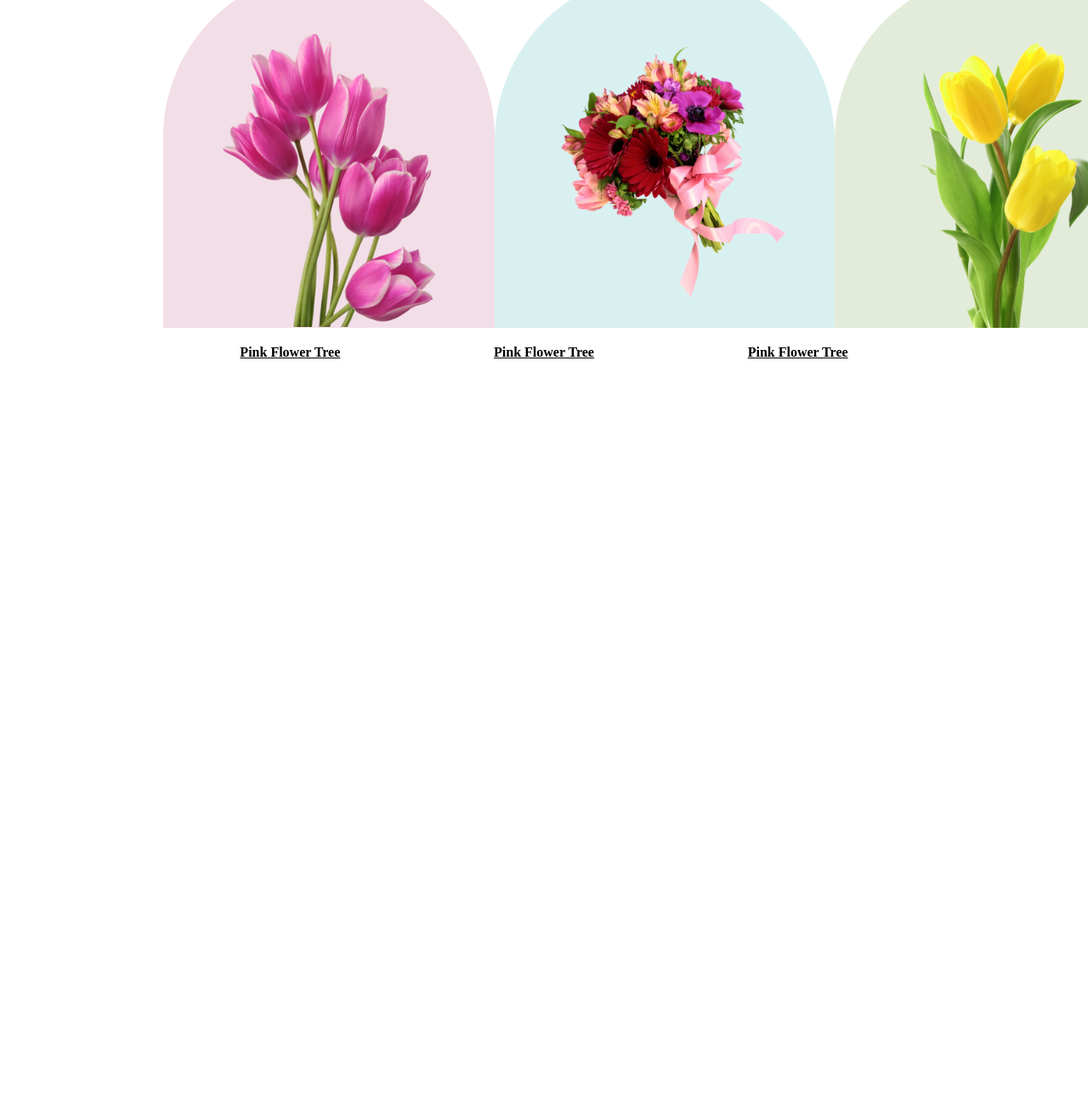
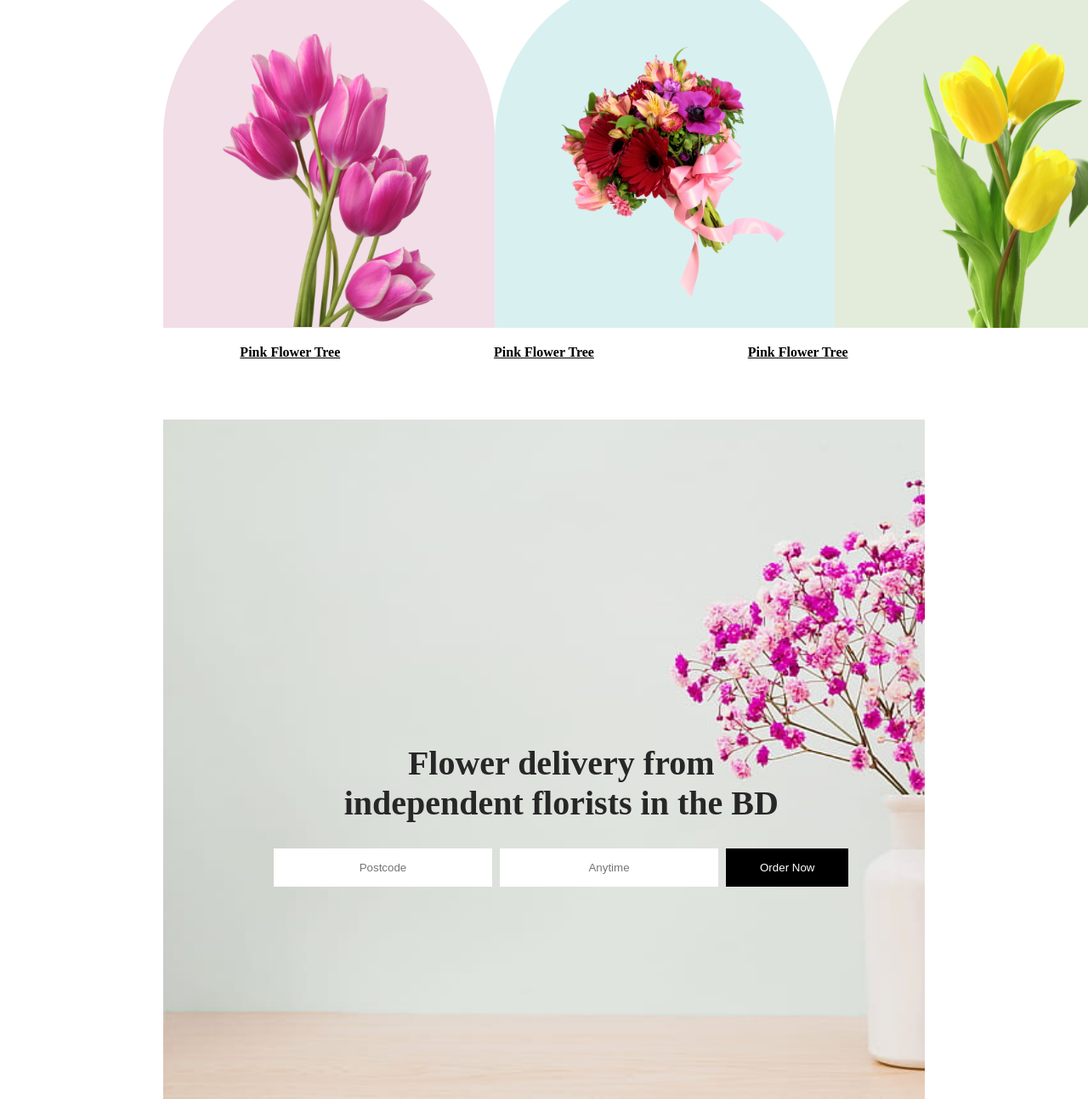
Before and after one commit to Md-Arman01/Assignment-1, a plain HTML site: page index.html in a window 1280 px wide. Shown: the part 1153-2447 px from the top of the page at 85% size. Before the commit the page ends 1577 px from the top, so only its background shows below. Drawn offline with Linux system fonts and the light colour scheme.

Commit message:
added bonus section

```diff
--- a/index.html
+++ b/index.html
@@ -5,6 +5,7 @@
     <meta name="viewport" content="width=device-width, initial-scale=1.0">
     <title>Assignment-1</title>
     <link rel="stylesheet" href="style/style.css">
+    <script src="https://kit.fontawesome.com/8cdef2cb71.js" crossorigin="anonymous"></script>
 </head>
 <body>
     <header>
@@ -45,6 +46,17 @@
                 <h4><u>Pink Flower Tree</u></h4>
              </div>
         </section>
+        <!-- Bonus section -->
+        <section class="bonus-banner">
+            <div class="text-container">
+                <h1 class="flowers-title">Flower delivery from <br> independent florists in the BD</h1>
+                <form class="flower-buy-from">
+                    <input class="from-box" type="text" placeholder="Postcode">
+                    <input class="from-box" type="text" placeholder="Anytime">
+                    <input class="from-btn" type="submit" value="Order Now">
+                </form>
+            </div>
+        </section>
 
     </main>
     <footer>
--- a/style/style.css
+++ b/style/style.css
@@ -5,13 +5,10 @@
 
 /* header section */
 
+
 .banner-section {
     height: 850px;
     background: rgba(229, 84, 115, 0.10);
-    /* background-image: url('../asset/pngwing\ 10.png');
-    background-repeat: no-repeat;
-    background-position: right bottom; */
-
 }
 
 .banner-container {
@@ -116,3 +113,37 @@
     justify-content: space-around;
     margin-top: 20px;
 }
+/* Bonus section */
+
+
+.bonus-banner{
+    height: 800px;
+    width: 70%;
+    margin: auto;
+    margin-top: 70px;
+    background-image: url('../asset/tableimg.jpg');
+    background-repeat: no-repeat;
+    background-size: cover;
+    display: flex;
+    align-items: center;
+
+}
+.text-container{
+    margin-left: 130px;
+}
+.flower-buy-from{
+    margin-top: 30px;
+}
+.from-box{
+    border: 0;
+    padding: 15px 40px;
+    text-align: center;
+    margin-right: 5px;
+}
+.from-btn{
+    border: 0;
+    background-color: black;
+    color: white;
+    padding: 15px 40px;
+    text-align: center;
+}
```
Also changed, not shown: asset/tableimg.jpg (added).
